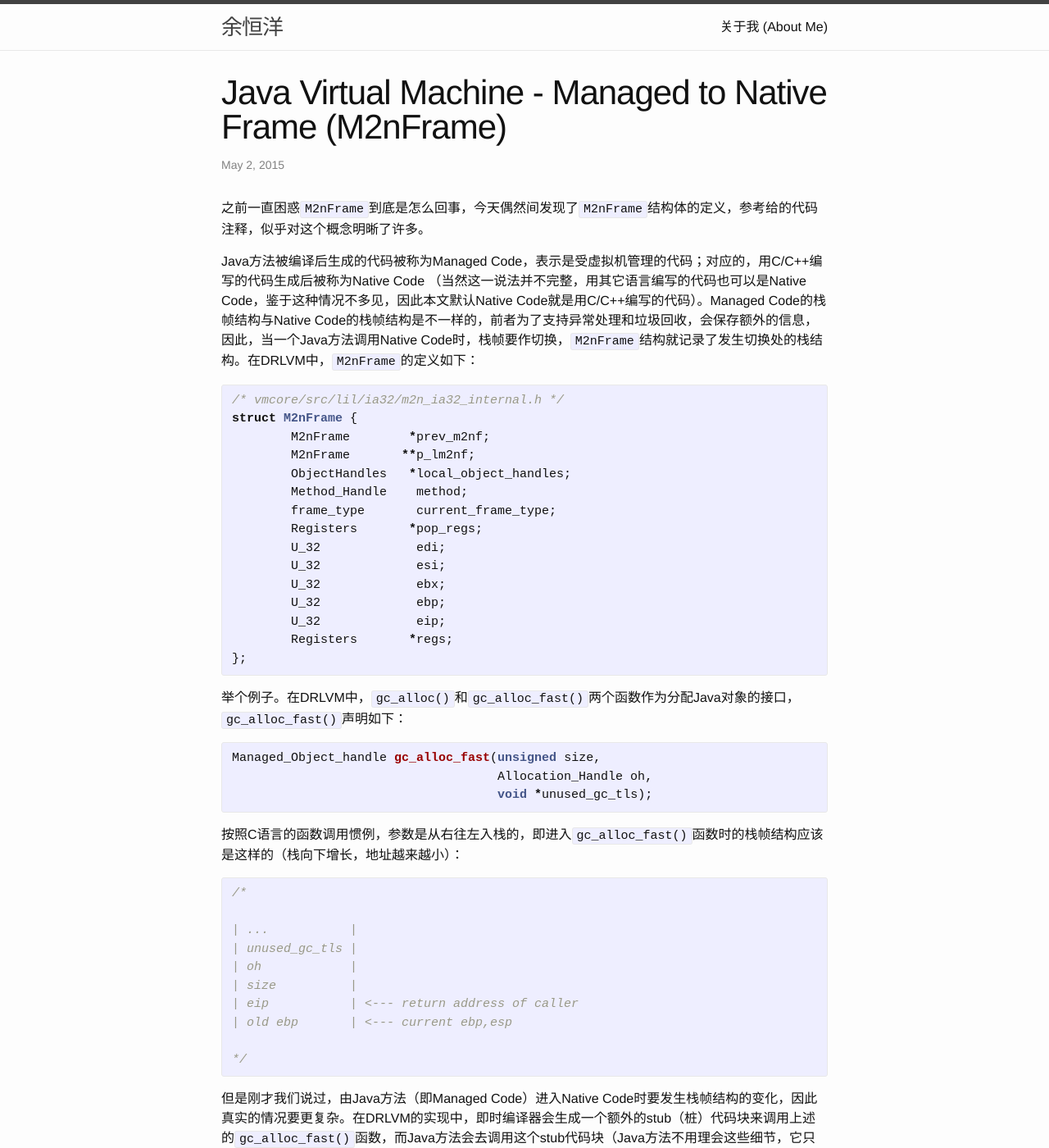
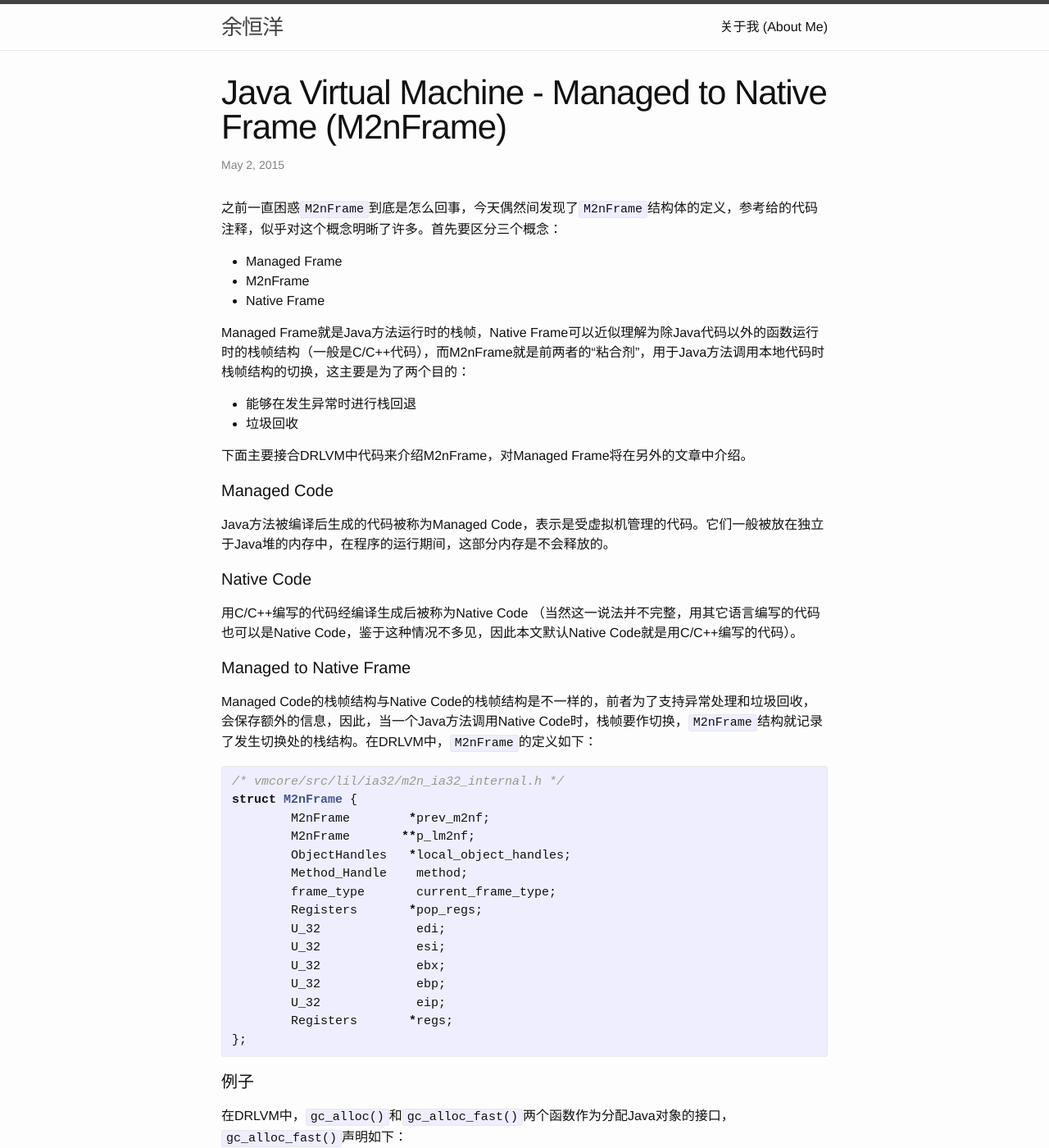
Before and after one commit to you-dian-tian/you-dian-tian.github.io, a Jekyll site: the page built from _posts/2015-05-02-harmony-vm-m2n.md, in a window 1280 px wide and 1400 px high. Shown: the whole window at 82% size. Built offline with Jekyll 4.4.1, drawn with Linux system fonts in a browser that asks for light colours; some of the changed text lies outside the part shown.

```diff
--- a/_posts/2015-05-02-harmony-vm-m2n.md
+++ b/_posts/2015-05-02-harmony-vm-m2n.md
@@ -5,9 +5,30 @@ date:   2015-05-02 16:49
 categories: Harmony DRLVM
 ---
 
-之前一直困惑`M2nFrame`到底是怎么回事，今天偶然间发现了`M2nFrame`结构体的定义，参考给的代码注释，似乎对这个概念明晰了许多。
+之前一直困惑`M2nFrame`到底是怎么回事，今天偶然间发现了`M2nFrame`结构体的定义，参考给的代码注释，似乎对这个概念明晰了许多。首先要区分三个概念：
 
-Java方法被编译后生成的代码被称为Managed Code，表示是受虚拟机管理的代码；对应的，用C/C++编写的代码生成后被称为Native Code （当然这一说法并不完整，用其它语言编写的代码也可以是Native Code，鉴于这种情况不多见，因此本文默认Native Code就是用C/C++编写的代码）。Managed Code的栈帧结构与Native Code的栈帧结构是不一样的，前者为了支持异常处理和垃圾回收，会保存额外的信息，因此，当一个Java方法调用Native Code时，栈帧要作切换，`M2nFrame`结构就记录了发生切换处的栈结构。在DRLVM中，`M2nFrame`的定义如下：
+- Managed Frame
+- M2nFrame
+- Native Frame
+
+Managed Frame就是Java方法运行时的栈帧，Native Frame可以近似理解为除Java代码以外的函数运行时的栈帧结构（一般是C/C++代码），而M2nFrame就是前两者的“粘合剂”，用于Java方法调用本地代码时栈帧结构的切换，这主要是为了两个目的：
+
+- 能够在发生异常时进行栈回退
+- 垃圾回收
+
+下面主要接合DRLVM中代码来介绍M2nFrame，对Managed Frame将在另外的文章中介绍。
+
+#### Managed Code
+
+Java方法被编译后生成的代码被称为Managed Code，表示是受虚拟机管理的代码。它们一般被放在独立于Java堆的内存中，在程序的运行期间，这部分内存是不会释放的。
+
+#### Native Code
+
+用C/C++编写的代码经编译生成后被称为Native Code （当然这一说法并不完整，用其它语言编写的代码也可以是Native Code，鉴于这种情况不多见，因此本文默认Native Code就是用C/C++编写的代码）。
+
+#### Managed to Native Frame
+
+Managed Code的栈帧结构与Native Code的栈帧结构是不一样的，前者为了支持异常处理和垃圾回收，会保存额外的信息，因此，当一个Java方法调用Native Code时，栈帧要作切换，`M2nFrame`结构就记录了发生切换处的栈结构。在DRLVM中，`M2nFrame`的定义如下：
 
 {% highlight c++ %}
 /* vmcore/src/lil/ia32/m2n_ia32_internal.h */
@@ -27,7 +48,9 @@ struct M2nFrame {
 };
 {% endhighlight %}
 
-举个例子。在DRLVM中，`gc_alloc()`和`gc_alloc_fast()`两个函数作为分配Java对象的接口，`gc_alloc_fast()`声明如下：
+#### 例子
+
+在DRLVM中，`gc_alloc()`和`gc_alloc_fast()`两个函数作为分配Java对象的接口，`gc_alloc_fast()`声明如下：
 
 {% highlight c++ %}
 Managed_Object_handle gc_alloc_fast(unsigned size,
@@ -110,3 +133,5 @@ NativeCodePtr m2n_get_ip(M2nFrame *);
 frame_type m2n_get_frame_type(M2nFrame *);
 
 {% endhighlight %}
+
+最后，每个线程都保存有指向最近的`M2nFrame`结构的指针。
```
Also changed, not shown: _posts/2015-05-03-harmony-vm-object-allocation.md (added, +11 -0 lines), _posts/2015-05-25-dynamic-programming-line-breaking.md (added, +59 -0 lines).
